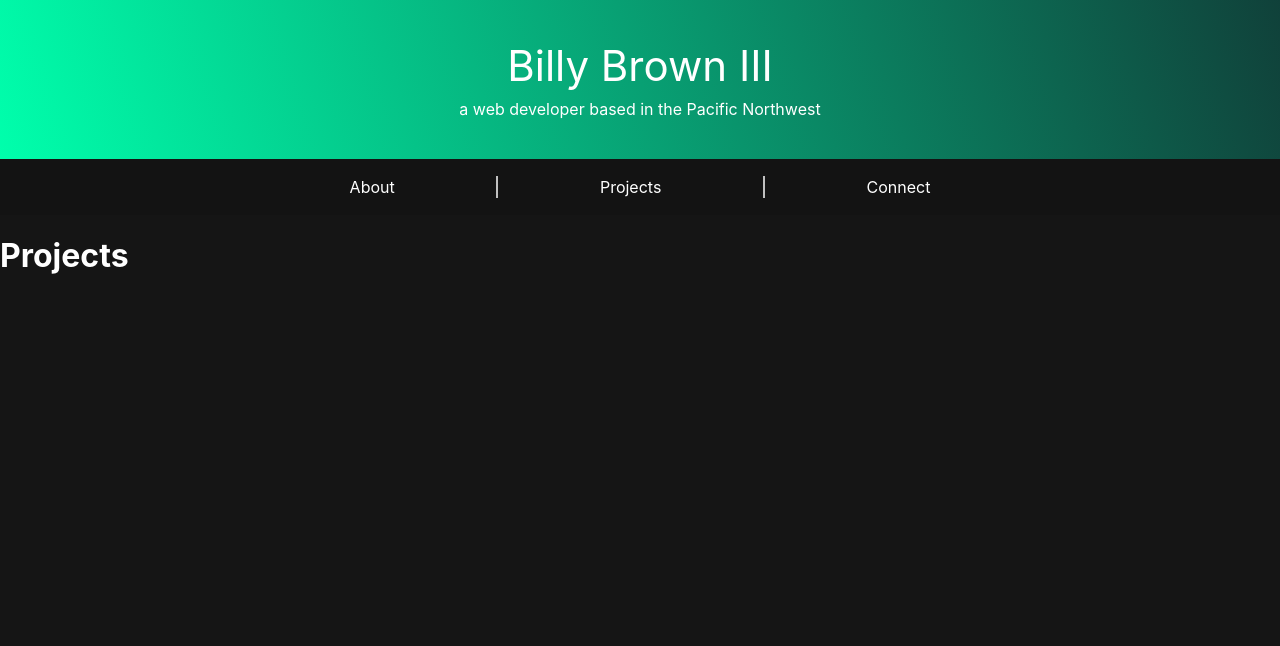
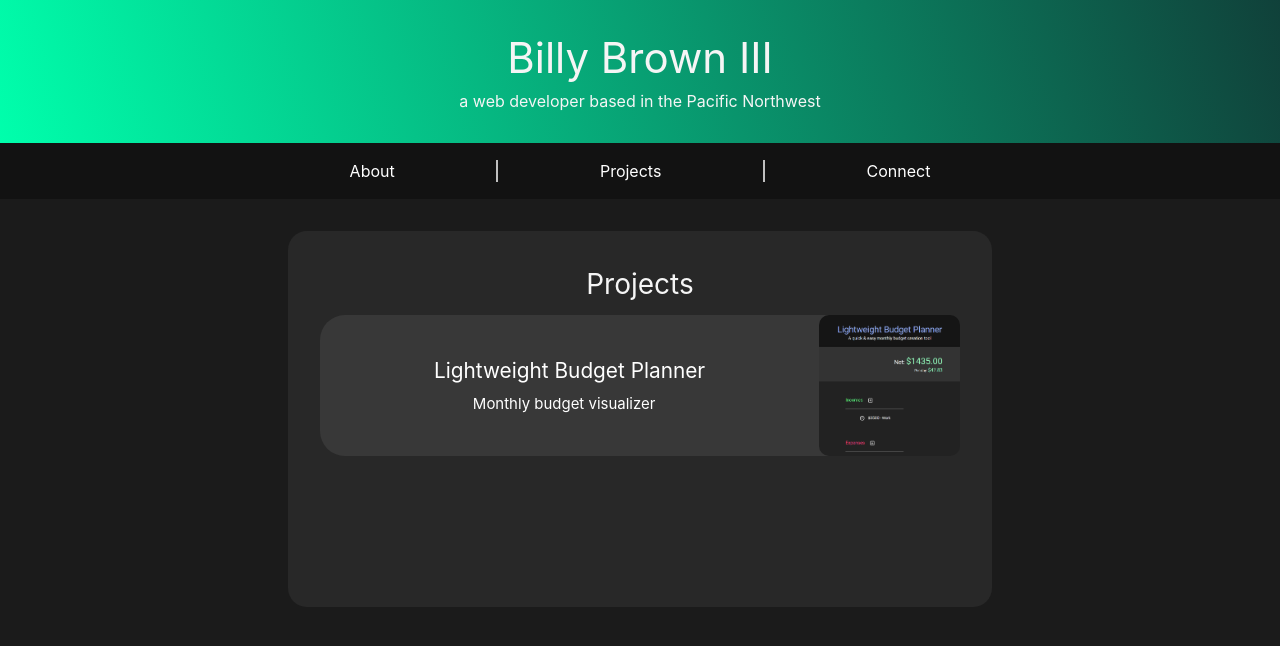
Before and after one commit to billybrown-iii/dev-portfolio, a React (Create React App) app: page /projects in a window 1280 px wide. Shown: the top 646 px of the page. Built offline with nearby package versions, Linux system fonts and the light colour scheme.

Commit message:
added content, styling

```diff
--- a/src/Home.js
+++ b/src/Home.js
@@ -8,6 +8,8 @@ function Home(props) {
                     <div className="card-title">About</div>
                     <div className="content">I am a web developer who started programming by writing scripts in AutoHotKey in order to automate portions of my office work.  I soon became addicted to solving problems and building solutions with code.</div>
                     <div className="content">Today, my primary focus is on clean layouts that provide a graceful and effortless user experience.  I am excited to continue building out my portfolio and begin seeking a full-time developer position.</div>
+                    <div className="card-title">Certifications</div>
+                    <div className="card-title">Technologies</div>
                 </div>
             </div>
         </div>
--- a/src/Projects.js
+++ b/src/Projects.js
@@ -1,9 +1,23 @@
 import React from "react"
+import budget from './budget.png'
 
 function Projects(props) {
     return (
         <div>
-            <h1>Projects</h1>
+            <div className="card">
+                <div className="card-content">
+                    <div className="card-title">Projects</div>
+                    <a className="project-link" href="https://flamboyant-sammet-9818c7.netlify.app/" target="_blank">
+                        <div className="project">
+                            <div className="project-description">
+                                Lightweight Budget Planner
+                                <div className="project-subtitle">Monthly budget visualizer</div>
+                            </div>
+                            <img className="project-image" src={budget}></img>
+                        </div>
+                    </a>
+                </div>
+            </div>
         </div>
     )
 }
--- a/src/index.css
+++ b/src/index.css
@@ -14,15 +14,16 @@ code {
 
 
 body {
-  color: white;
-  background-color: #151515;
+  color: whitesmoke;
+  background-color: #1b1b1b;
+  /* background-color: #063303; */
 }
 
 .header {
   text-align: center;
   /* background-image: linear-gradient(73deg, #00ffac, #10413a); */
   background-image: linear-gradient(73deg, #00ffac, #10413a);
-  padding: 5vh 0;
+  padding: 4vh 0;
 }
 
 .title {
@@ -34,7 +35,7 @@ body {
 }
 
 .nav {
-  background-color: rgb(19, 19, 19);
+  background-color: #121212;
   padding: 5px 20%;
   display: flex;
 }
@@ -61,18 +62,19 @@ body {
 }
 
 .card {
-  background-color: #232323;
+  background-color: #282828;
   border-radius: 19px;
-  width: 50vh;
+  width: 40vw;
   min-height: 45vh;
   margin: auto;
-  margin-top: 5vh;
-  padding: 2em 6em;
+  margin-top: 4vh;
+  padding: .5em 6em;
 }
 
 .card-title {
   text-align: center;
   font-size: 1.75em;
+  margin-top: 1em;
   margin-bottom: .5em;
 }
 
@@ -80,3 +82,35 @@ body {
   margin: 1.5em 0;
   line-height: 1.4;
 }
+
+.project-link {
+  text-decoration: none;
+  color: white;
+}
+
+.project {
+  display: flex;
+  justify-content: flex-end;
+  align-items: center;
+  background-color: #383838;
+  border-radius: 25px;
+  margin: 0 -4em;
+}
+
+.project-description {
+  font-size: 1.3em;
+  flex-grow: 1;
+  text-align: center;
+}
+
+.project-subtitle {
+  margin: .75em 20px 0 9px;
+  font-size: .72em;
+}
+
+.project-image {
+  display: inline;
+  width: 11vw;
+  border-radius: 10px;
+  float: right;
+}
```
Also changed, not shown: src/budget.png (added).
